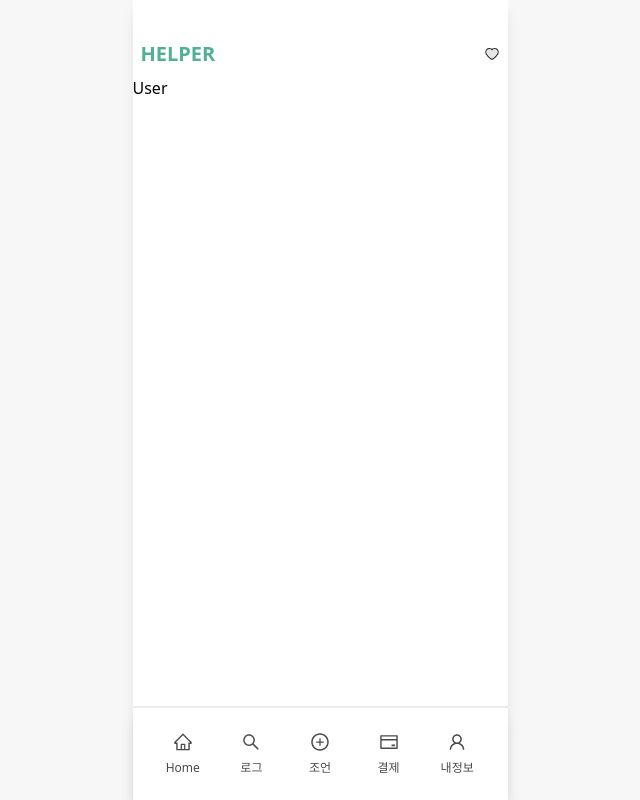
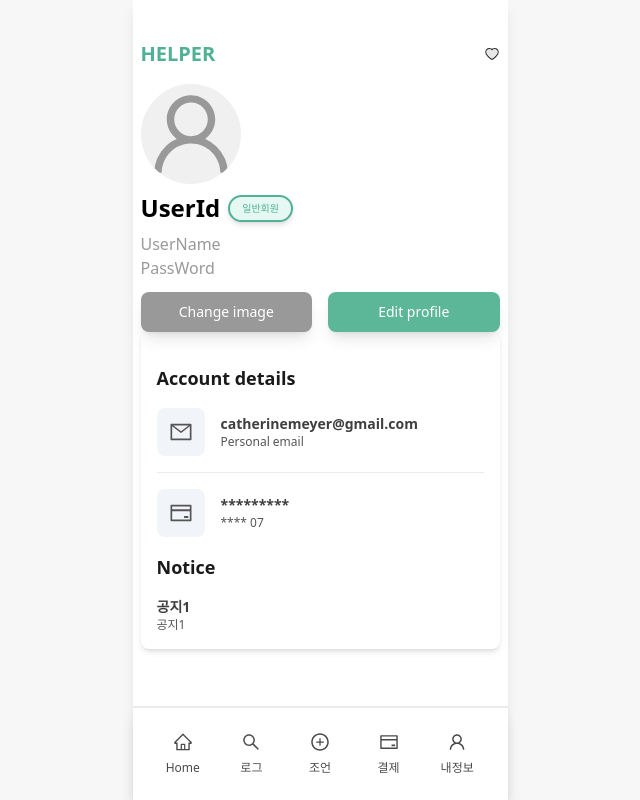
Before and after one commit to gwanhun1/helper, a React (Vite) app: page /User in a window 1280 px wide. Shown: the whole page, without its empty margins (320-960 px from the left). Built offline with nearby package versions, Linux system fonts and the light colour scheme.

Commit message:
feature: rn-helper 리액트 마이그레이션 작업 11/24

```diff
--- a/src/App.tsx
+++ b/src/App.tsx
@@ -7,11 +7,11 @@ const App = () => {
     return (
         <div className="flex items-center justify-center w-full h-screen bg-gray-100">
             {/* 화면 높이에 꽉 차도록 설정 */}
-            <div className="w-full max-w-[375px] h-full bg-white  shadow-lg flex flex-col">
+            <div className="w-full max-w-[375px] h-full bg-white shadow-lg flex flex-col">
                 <Nav />
 
-                {/* Outlet을 감싸는 부모 div에 클래스 적용 */}
-                <div className="flex-grow">
+                {/* Outlet을 감싸는 div에 스크롤 추가 */}
+                <div className="flex-grow overflow-y-auto">
                     <Outlet />
                 </div>
 
--- a/src/components/atoms/Badge.tsx
+++ b/src/components/atoms/Badge.tsx
@@ -1,20 +1,32 @@
-import { ReactNode } from 'react';
+import React, { ReactNode } from 'react';
 
 type BadgeProps = {
-    color?: string;
-    fontSize?: number;
-    children: ReactNode;
+    color?: string; // 텍스트 및 테두리 색상
+    backgroundColor?: string; // 배경색
+    fontSize?: number; // 텍스트 크기
+    children: ReactNode; // 뱃지 안의 내용
 };
 
-const Badge = ({ color, fontSize, children }: BadgeProps) => {
+const Badge: React.FC<BadgeProps> = ({
+    color = '#50b196',
+    backgroundColor = '#e6f8f2',
+    fontSize = 16,
+    children,
+}) => {
     return (
         <div
-            className={`flex items-center justify-center border px-3 py-1 rounded-lg`}
-            style={{ borderColor: color || '#50b196' }}
+            className="inline-flex items-center justify-center px-3 py-1 rounded-full shadow-md"
+            style={{
+                border: `2px solid ${color}`, // 테두리 색
+                backgroundColor, // 배경색
+            }}
         >
             <span
-                className="text-center"
-                style={{ color: color || '#50b196', fontSize: fontSize || 16 }}
+                className="font-medium"
+                style={{
+                    color, // 텍스트 색
+                    fontSize, // 텍스트 크기
+                }}
             >
                 {children}
             </span>
--- /dev/null
+++ b/src/components/atoms/ProfileImage.tsx
@@ -0,0 +1,51 @@
+import React from 'react';
+import { AiOutlineUser } from 'react-icons/ai';
+
+interface ProfileImageProps {
+    src?: string; // 이미지 URL (선택적)
+    size?: number; // 이미지 크기 (픽셀 단위)
+    alt?: string; // 대체 텍스트
+}
+
+const ProfileImage: React.FC<ProfileImageProps> = ({
+    src,
+    size = 50,
+    alt = 'Profile Image',
+}) => {
+    return (
+        <div
+            style={{
+                width: size,
+                height: size,
+                borderRadius: '50%', // 동그라미 모양
+                overflow: 'hidden', // 이미지가 컨테이너를 벗어나지 않도록
+                display: 'flex',
+                alignItems: 'center',
+                justifyContent: 'center',
+                backgroundColor: '#f0f0f0', // 기본 배경색
+            }}
+        >
+            {src ? (
+                <img
+                    src={src}
+                    alt={alt}
+                    style={{
+                        width: size,
+                        height: size,
+                        objectFit: 'cover', // 이미지를 컨테이너에 맞게 잘라서 채움
+                    }}
+                />
+            ) : (
+                <AiOutlineUser
+                    style={{
+                        width: size,
+                        height: size,
+                        color: '#999', // 기본 아이콘 색상
+                    }}
+                />
+            )}
+        </div>
+    );
+};
+
+export default ProfileImage;
--- /dev/null
+++ b/src/components/molecules/InfoRow.tsx
@@ -0,0 +1,27 @@
+import React from 'react';
+
+type InfoRowProps = {
+    icon?: React.ReactNode; // 아이콘 컴포넌트 전달
+    mainText: string; // 주요 텍스트
+    subText?: string; // 보조 텍스트 (옵션)
+};
+
+const InfoRow: React.FC<InfoRowProps> = ({ icon, mainText, subText }) => {
+    return (
+        <div className="flex items-center gap-4">
+            {icon && (
+                <div className="flex-shrink-0 p-3 rounded-lg bg-slate-100">
+                    {icon}
+                </div>
+            )}
+            <div>
+                <p className="text-sm font-semibold text-gray-700">
+                    {mainText}
+                </p>
+                {subText && <p className="text-xs text-gray-500">{subText}</p>}
+            </div>
+        </div>
+    );
+};
+
+export default InfoRow;
--- a/src/components/molecules/TitleContainer.tsx
+++ b/src/components/molecules/TitleContainer.tsx
@@ -12,7 +12,7 @@ const TitleContainer: React.FC<TitleContainerProps> = ({
     titleColor,
 }) => {
     return (
-        <div className="pb-2 mb-4 border-b border-gray-300">
+        <div className="px-2 pb-2 mb-4 border-b border-gray-300">
             <h1
                 className={`text-xl font-semibold tracking-tightest ${
                     titleColor || 'text-green-500'
@@ -24,7 +24,9 @@ const TitleContainer: React.FC<TitleContainerProps> = ({
                 {title}
             </h1>
             {subtitle && (
-                <p className="mt-2 ml-2 text-xs text-gray-600">{subtitle}</p>
+                <p className="px-2 mt-2 ml-2 text-xs text-gray-600">
+                    {subtitle}
+                </p>
             )}
         </div>
     );
--- /dev/null
+++ b/src/components/organisms/userInfo.tsx
@@ -0,0 +1,48 @@
+import { AiOutlineCreditCard, AiOutlineMail } from 'react-icons/ai';
+import Badge from '../atoms/Badge';
+import Button from '../atoms/Button';
+import ProfileImage from '../atoms/ProfileImage';
+import InfoRow from '../molecules/InfoRow';
+
+const UserInfo = () => {
+    return (
+        <div className="p-2">
+            <ProfileImage size={100} />
+            <div className="flex items-center my-2">
+                <div className="text-2xl font-semibold">UserId</div>
+                <div className="w-1/4 ml-2">
+                    <Badge fontSize={10}>일반회원</Badge>
+                </div>
+            </div>
+            <div className="text-gray-400 ">UserName</div>
+            <div className="text-gray-400 ">PassWord</div>
+            <div className="grid grid-cols-2 gap-4 mt-3">
+                <Button text="Change image" bgColor="bg-gray-400" />
+                <Button text="Edit profile" bgColor="bg-green-400" />
+            </div>
+
+            <div className="p-4 bg-white rounded-lg shadow-md">
+                <h2 className="my-4 text-lg font-bold text-gray-900">
+                    Account details
+                </h2>
+                <InfoRow
+                    icon={<AiOutlineMail className="w-6 h-6 text-gray-500" />}
+                    mainText="catherinemeyer@gmail.com"
+                    subText="Personal email"
+                />
+                <div className="my-4 border-t border-gray-200"></div>
+                <InfoRow
+                    icon={
+                        <AiOutlineCreditCard className="w-6 h-6 text-gray-500" />
+                    }
+                    mainText="*********"
+                    subText="**** 07"
+                />
+
+                <h2 className="my-4 text-lg font-bold text-gray-900">Notice</h2>
+                <InfoRow mainText="공지1" subText="공지1" />
+            </div>
+        </div>
+    );
+};
+export default UserInfo;
--- a/src/components/pages/User.tsx
+++ b/src/components/pages/User.tsx
@@ -1,5 +1,11 @@
+import UserInfo from '../organisms/userInfo';
+
 const User = () => {
-    return <>User</>;
+    return (
+        <>
+            <UserInfo />
+        </>
+    );
 };
 
 export default User;
```
